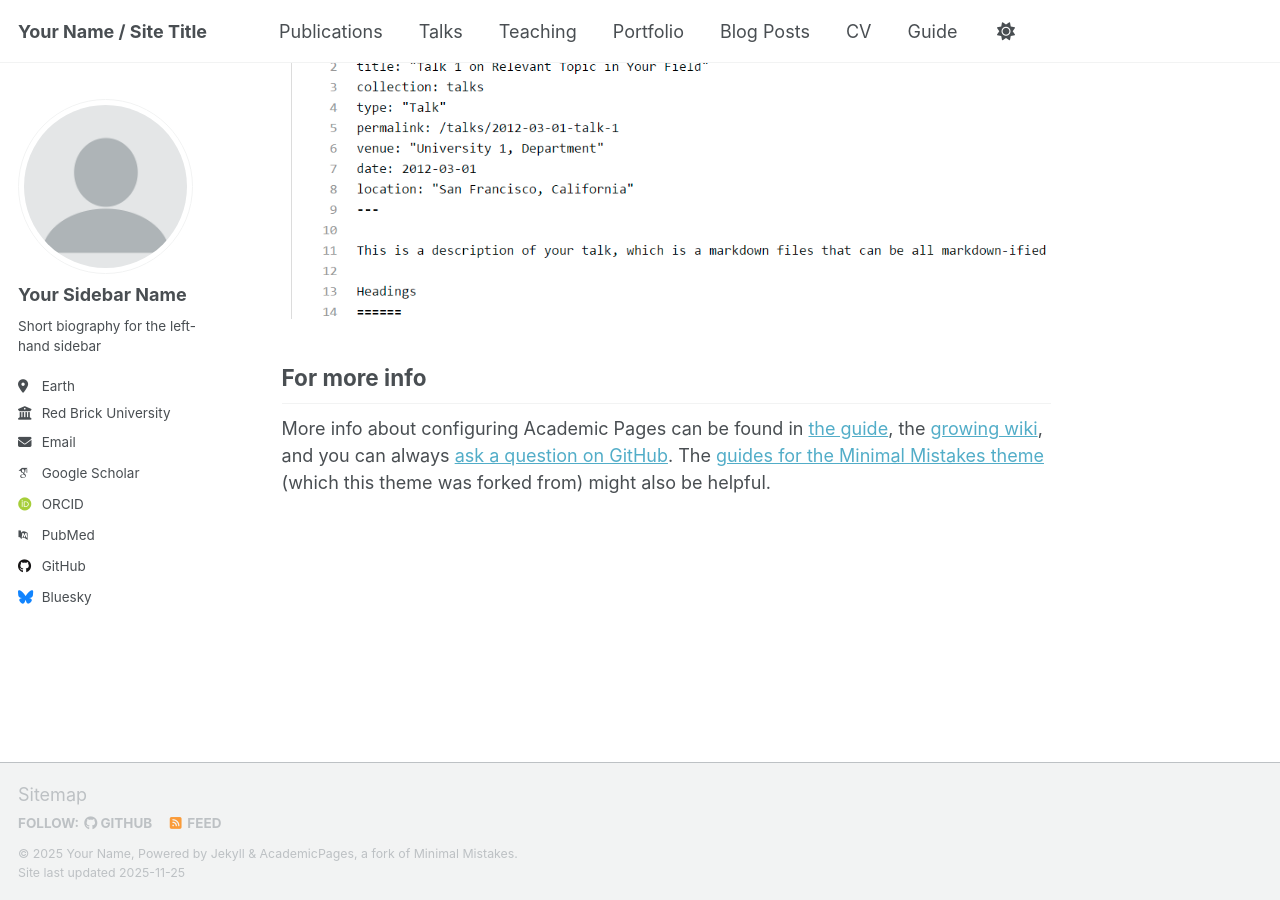
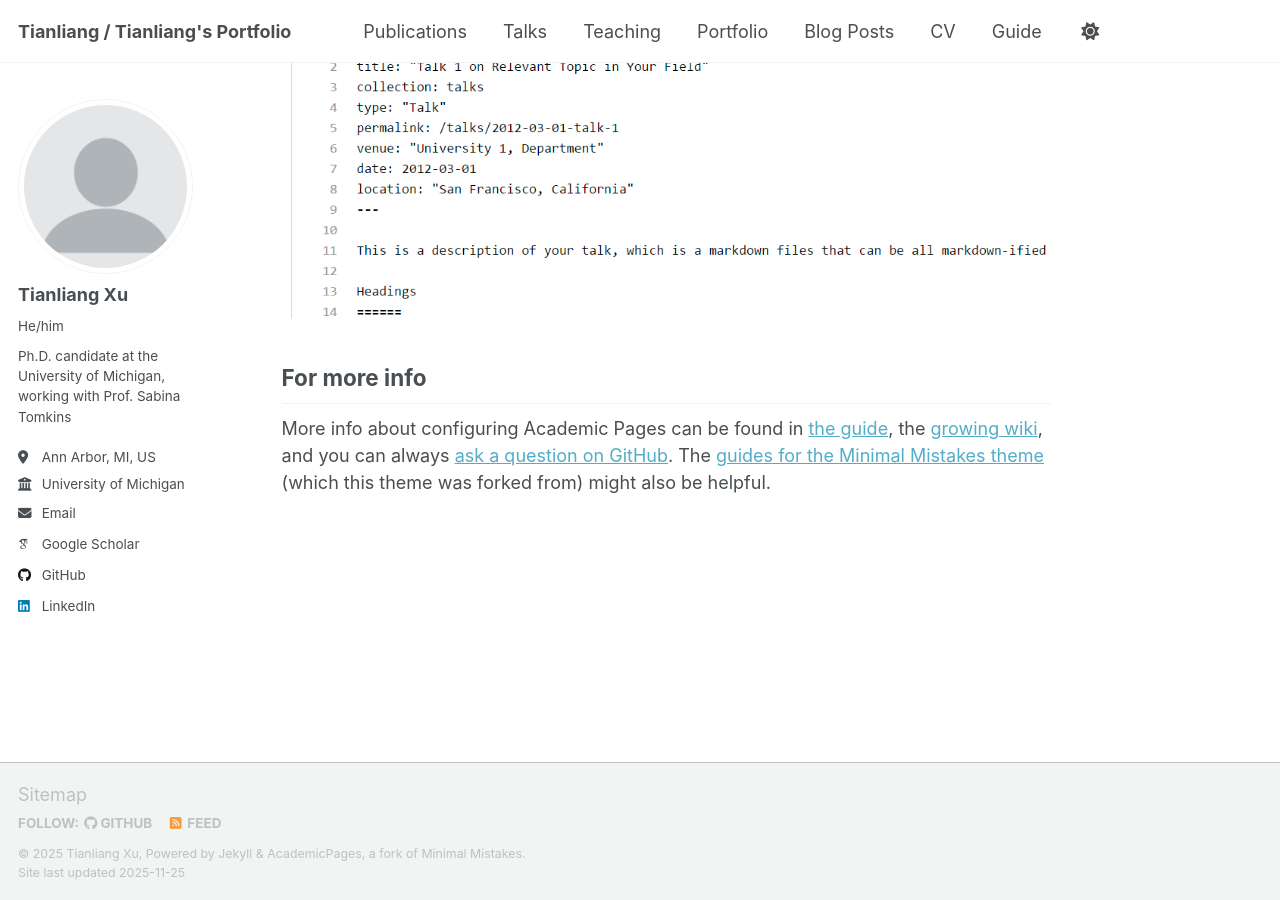
Before and after one commit to xutianliang-128/profolio, a Jekyll site: the page built from _pages/about.md, in a window 1280 px wide and 900 px high, scrolled down 2880 px. Built offline with Jekyll 4.4.1, drawn with Linux system fonts in a browser that asks for light colours; some web fonts are replaced; a script that is not in the unit is left out.

Commit message:
Update _config.yml

```diff
--- a/_config.yml
+++ b/_config.yml
@@ -9,11 +9,11 @@
 # Basic Site Settings
 locale                   : "en-US"
 site_theme               : "default" # Currently available options are "default", "air"
-title                    : "Your Name / Site Title"
+title                    : "Tianliang / Tianliang's Portfolio"
 title_separator          : "-"
-name                     : &name "Your Name"
-description              : &description "Your Name's academic portfolio"   # Update this with a general description of your site, this is the default if not overridden by a page
-url                      : https://academicpages.github.io # The base hostname & protocol for your site e.g. "https://[your GitHub username].github.io",
+name                     : &name "Tianliang Xu"
+description              : &description "Tianliang's academic portfolio"   # Update this with a general description of your site, this is the default if not overridden by a page
+url                      : https://xutianliang-128.github.io/personal_page # The base hostname & protocol for your site e.g. "https://[your GitHub username].github.io",
                                                            # or if you already have some other page hosted on Github then use "https://[your GitHub username].github.io/[Your Repo Name]"
 baseurl                  : "" # the subpath of your site, e.g. "/blog"
 repository               : "academicpages/academicpages.github.io"
@@ -24,23 +24,23 @@ repository               : "academicpages/academicpages.github.io"
 author:
   # Biographic information
   avatar           : "profile.png"
-  name             : "Your Sidebar Name"
-  pronouns         : # example: "she/her"
-  bio              : "Short biography for the left-hand sidebar"
-  location         : "Earth"
-  employer         : "Red Brick University"
+  name             : "Tianliang Xu"
+  pronouns         : "He/him"
+  bio              : "Ph.D. candidate at the University of Michigan, working with Prof. Sabina Tomkins"
+  location         : "Ann Arbor, MI, US"
+  employer         : "University of Michigan"
   uri              : # URL
-  email            : "none@example.org"
+  email            : "tianlix@umich.edu"
 
   # Academic websites
   academia         : # URL
   arxiv            : # URL - Update with the correct link to your profile
-  googlescholar    : "https://scholar.google.com/citations?user=PS_CX0AAAAAJ"
+  googlescholar    : "https://scholar.google.com/citations?user=jZ8Z_3QAAAAJ&hl=en"
   inspire-hep      : # URL
   impactstory      : # URL
-  orcid            : "https://orcid.org/yourorcidurl"
+  orcid            : #
   semantic         : # URL
-  pubmed           : "https://www.ncbi.nlm.nih.gov/pubmed/?term=john+snow"
+  pubmed           : #
   researchgate     : # URL
   scopus           : # URL
 
@@ -48,13 +48,13 @@ author:
   bitbucket        : # Username - Update with your username on the site
   codepen          : # Username
   dribbble         : # Username
-  github           : "academicpages"
+  github           : "xutianliang-128"
   kaggle           : # Username
   stackoverflow    : # User number or user number and name (i.e., use "1" or "1/jeff-atwood")
 
   # Social media
   artstation       : # Username
-  bluesky          : "bsky.app" # Replace this with you Bluesky username
+  bluesky          : # "bsky.app" # Replace this with you Bluesky username
   facebook         : # Username
   flickr           : # Username
   foursquare       : # Username
@@ -63,7 +63,7 @@ author:
   keybase          : # Username
   instagram        : # Username
   lastfm           : # Username
-  linkedin         : # Username
+  linkedin         : "tianliang-xu-603a0421b"
   mastodon         : # URL
   medium           : # URL
   pinterest        : # Username
```
